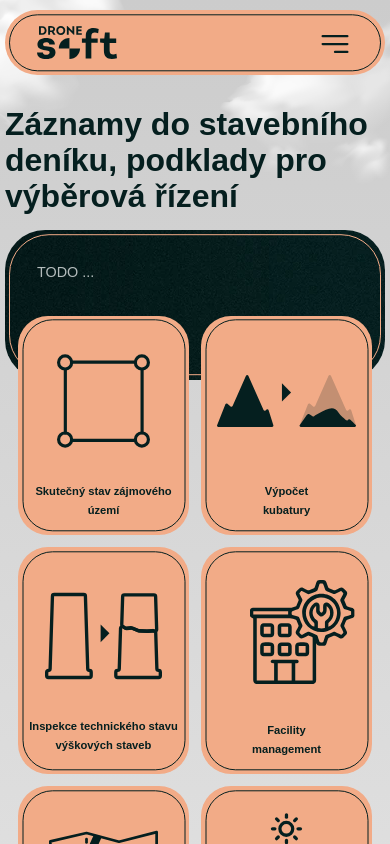
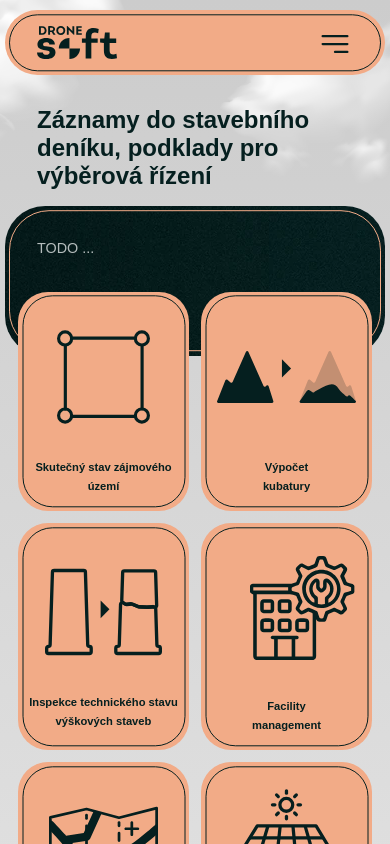
Before and after one commit to creaf-web/dronesoft.cz, a React (Create React App) app: page /zaznamy-podklady in a window 390 px wide. Shown: the top 844 px of the page. Built offline with nearby package versions, Linux system fonts and the light colour scheme.

Commit message:
offpage h1 mobile

```diff
--- a/src/style.css
+++ b/src/style.css
@@ -256,6 +256,7 @@ p{margin-bottom: 1rem;}
   body::after {background-size: 210% auto; animation: gradient-animation 240s linear infinite}
 
   h1 {font-size: 2rem; line-height: 2.25rem;}
+  .offpage h1 {font-size: 1.5rem; line-height: 1.75rem; padding-left: 2rem; padding-right: 2rem;}
   h2 {font-size: 1.2rem; line-height: 1.5rem;}
 
   .menu .logo {width: 80px;}
```
